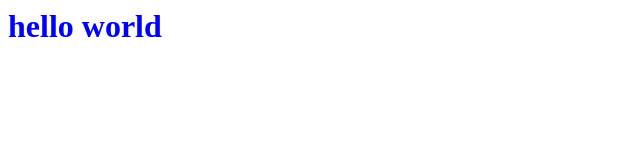
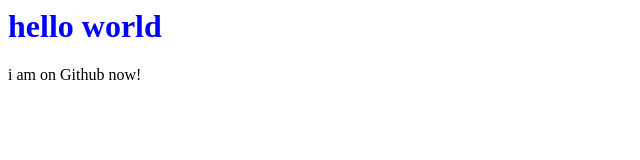
Before and after one commit to mauc94/cfg, a plain HTML site: page index.html in a window 1280 px wide. Shown: the whole page, without its empty margins (0-640 px from the left). Drawn offline with Linux system fonts and the light colour scheme.

Commit message:
added more text

```diff
--- a/index.html
+++ b/index.html
@@ -4,5 +4,6 @@
   </head>
   <body>
 <h1>hello world</h1>
+<p> i am on Github now! </p>
 </body>
 </html>
```
